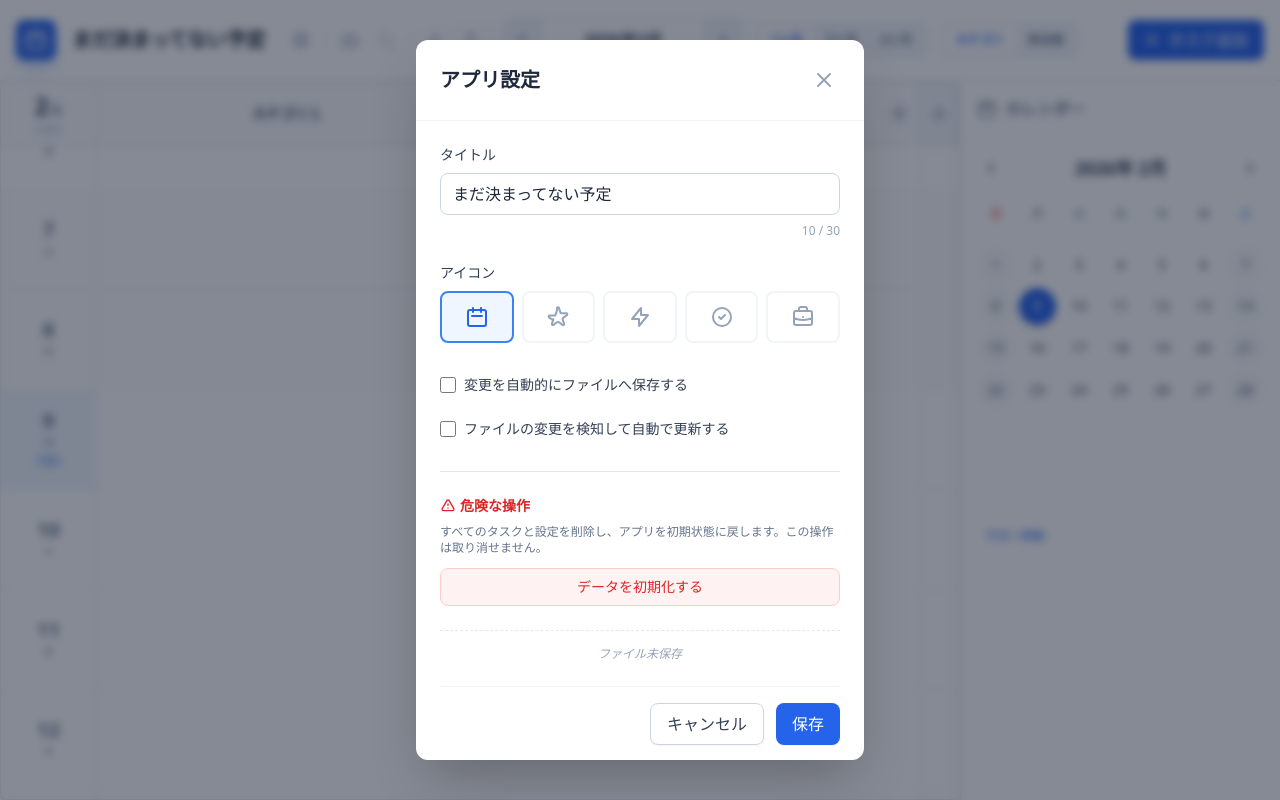
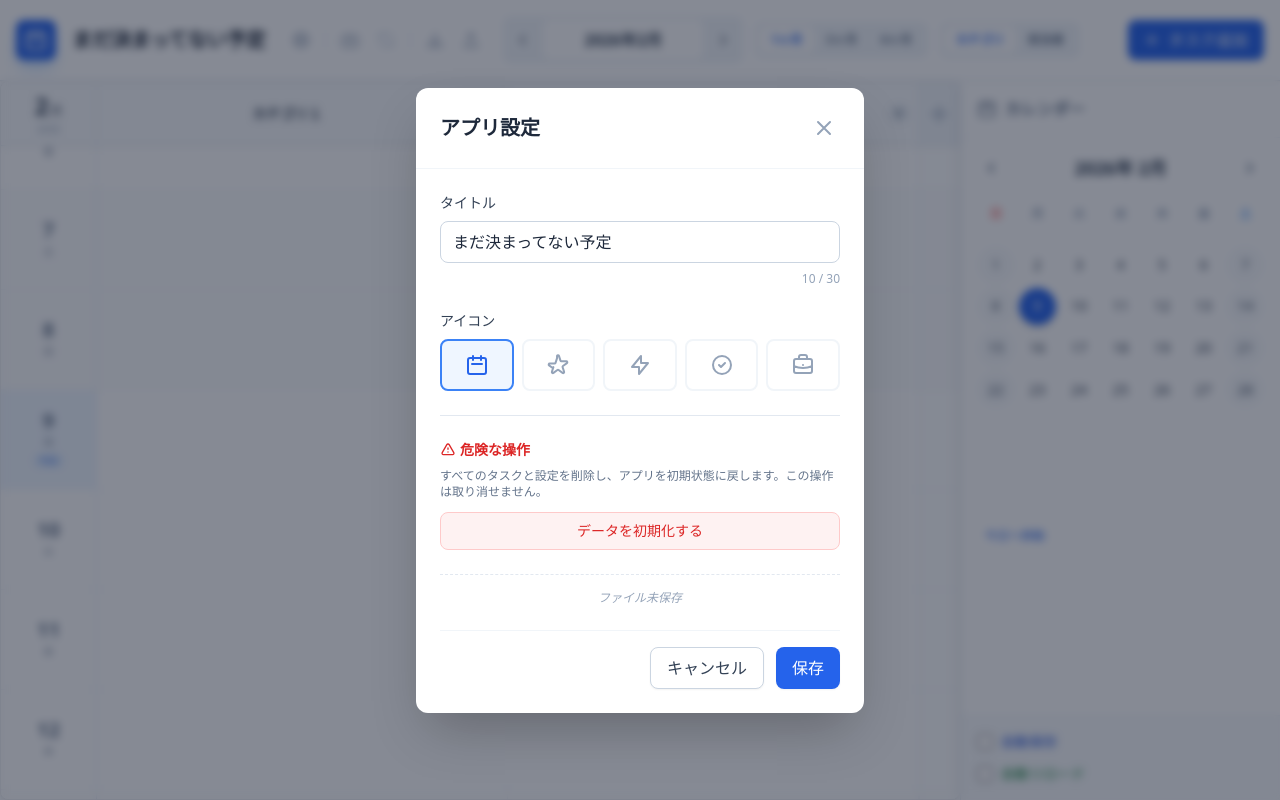
Before and after one commit to Ryun7979/timekanban, a React (Vite) app: page / in a window 1280 px wide. Both pictures are taken after a click on the button 301 px from the left and 40 px from the top of the page. Built offline with nearby package versions, Linux system fonts and the light colour scheme.

Commit message:
自動保存、自動リロードのチェックボックス位置を変更

```diff
--- a/App.tsx
+++ b/App.tsx
@@ -627,13 +627,9 @@ const App: React.FC = () => {
       currentAppName: appName,
       currentAppIcon: appIcon,
       currentFileName: currentFileHandle?.name, // Pass the file name here
-      isAutoSaveEnabled: autoSaveEnabled,
-      isAutoUpdateEnabled: autoUpdateEnabled,
-      onSettingsSave: (name, icon, autoSave, autoUpdate) => {
+      onSettingsSave: (name, icon) => {
         setAppName(name);
         setAppIcon(icon);
-        setAutoSaveEnabled(autoSave);
-        setAutoUpdateEnabled(autoUpdate);
         closeDialog();
       },
       onResetData: () => {
@@ -693,9 +689,9 @@ const App: React.FC = () => {
             currentName={dialogProps.currentAppName || DEFAULT_APP_NAME}
             currentIcon={dialogProps.currentAppIcon || DEFAULT_APP_ICON}
             currentFileName={dialogProps.currentFileName} // Pass prop
-            isAutoSaveEnabled={dialogProps.isAutoSaveEnabled || false}
-            isAutoUpdateEnabled={dialogProps.isAutoUpdateEnabled || false}
-            onSave={(name, icon, autoSave, autoUpdate) => dialogProps.onSettingsSave?.(name, icon, autoSave, autoUpdate)}
+            onSave={(name, icon) => dialogProps.onSettingsSave?.(name, icon)}
+
+
             onReset={dialogProps.onResetData}
             onCancel={closeDialog}
           />
@@ -1005,6 +1001,34 @@ const App: React.FC = () => {
               onSelect={(dateStr) => setCurrentDate(new Date(dateStr))}
             />
           </div>
+
+          {/* Settings in Sidebar */}
+          <div className="p-4 border-t border-slate-100 bg-slate-50 space-y-3">
+            <div className="flex items-center space-x-2">
+              <input
+                type="checkbox"
+                id="sidebarAutoSave"
+                checked={autoSaveEnabled}
+                onChange={(e) => setAutoSaveEnabled(e.target.checked)}
+                className="h-4 w-4 text-blue-600 focus:ring-blue-500 border-gray-300 rounded"
+              />
+              <label htmlFor="sidebarAutoSave" className="text-sm font-medium text-blue-700 cursor-pointer select-none">
+                自動保存
+              </label>
+            </div>
+            <div className="flex items-center space-x-2">
+              <input
+                type="checkbox"
+                id="sidebarAutoUpdate"
+                checked={autoUpdateEnabled}
+                onChange={(e) => setAutoUpdateEnabled(e.target.checked)}
+                className="h-4 w-4 text-green-600 focus:ring-green-500 border-gray-300 rounded"
+              />
+              <label htmlFor="sidebarAutoUpdate" className="text-sm font-medium text-green-700 cursor-pointer select-none">
+                自動リロード
+              </label>
+            </div>
+          </div>
         </aside>
       </div>
 
--- a/components/SettingsForm.tsx
+++ b/components/SettingsForm.tsx
@@ -1,4 +1,3 @@
-
 
 import React, { useState } from 'react';
 import { Button } from './UI/Button';
@@ -8,23 +7,17 @@ interface SettingsFormProps {
     currentName: string;
     currentIcon: string;
     currentFileName?: string;
-    isAutoSaveEnabled: boolean;
-    isAutoUpdateEnabled: boolean;
-    onSave: (name: string, icon: string, autoSave: boolean, autoUpdate: boolean) => void;
+    onSave: (name: string, icon: string) => void;
     onReset?: () => void;
     onCancel: () => void;
 }
 
-export const SettingsForm: React.FC<SettingsFormProps> = ({ currentName, currentIcon, currentFileName, isAutoSaveEnabled, isAutoUpdateEnabled, onSave, onReset, onCancel }) => {
+export const SettingsForm: React.FC<SettingsFormProps> = ({ currentName, currentIcon, currentFileName, onSave, onReset, onCancel }) => {
     const [name, setName] = useState(currentName);
     const [icon, setIcon] = useState(currentIcon);
-    const [autoSave, setAutoSave] = useState(isAutoSaveEnabled);
-    const [autoUpdate, setAutoUpdate] = useState(isAutoUpdateEnabled);
 
     return (
-        <form onSubmit={(e) => { e.preventDefault(); onSave(name, icon, autoSave, autoUpdate); }} className="space-y-6">
-
-
+        <form onSubmit={(e) => { e.preventDefault(); onSave(name, icon); }} className="space-y-6">
 
             <div className="space-y-2">
                 <label className="block text-sm font-medium text-slate-700">タイトル</label>
@@ -59,32 +52,6 @@ export const SettingsForm: React.FC<SettingsFormProps> = ({ currentName, current
                         </button>
                     ))}
                 </div>
-            </div>
-
-            <div className="flex items-center space-x-2 pt-2">
-                <input
-                    type="checkbox"
-                    id="autoSaveConfig"
-                    checked={autoSave}
-                    onChange={(e) => setAutoSave(e.target.checked)}
-                    className="h-4 w-4 text-blue-600 focus:ring-blue-500 border-gray-300 rounded"
-                />
-                <label htmlFor="autoSaveConfig" className="text-sm font-medium text-slate-700 cursor-pointer select-none">
-                    変更を自動的にファイルへ保存する
-                </label>
-            </div>
-
-            <div className="flex items-center space-x-2 pb-2">
-                <input
-                    type="checkbox"
-                    id="autoUpdateConfig"
-                    checked={autoUpdate}
-                    onChange={(e) => setAutoUpdate(e.target.checked)}
-                    className="h-4 w-4 text-blue-600 focus:ring-blue-500 border-gray-300 rounded"
-                />
-                <label htmlFor="autoUpdateConfig" className="text-sm font-medium text-slate-700 cursor-pointer select-none">
-                    ファイルの変更を検知して自動で更新する
-                </label>
             </div>
 
             {/* Danger Zone */}
--- a/types.ts
+++ b/types.ts
@@ -43,9 +43,7 @@ export interface DialogOptions {
   currentAppName?: string;
   currentAppIcon?: string;
   currentFileName?: string; // Added: Display current file name
-  isAutoSaveEnabled?: boolean;
-  isAutoUpdateEnabled?: boolean; // Added: Auto update setting
-  onSettingsSave?: (name: string, icon: string, autoSave: boolean, autoUpdate: boolean) => void;
+  onSettingsSave?: (name: string, icon: string) => void;
   onResetData?: () => void; // Callback for data reset
   // For calendar picker
   tasks?: Task[];
```
